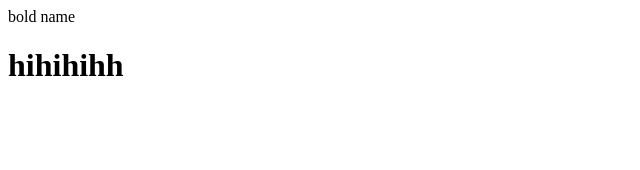
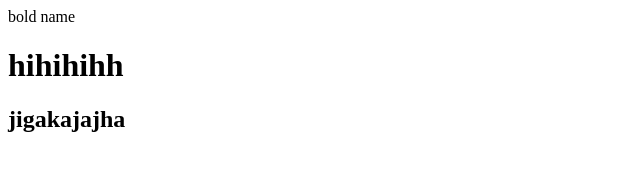
Before and after one commit to THIRDEYE4U/newproject, a plain HTML site: page index.html in a window 1280 px wide. Shown: the whole page, without its empty margins (0-640 px from the left). Drawn offline with Linux system fonts and the light colour scheme.

Commit message:
change add something

```diff
--- a/index.html
+++ b/index.html
@@ -4,6 +4,7 @@
 <body>
 <p> bold name </p>
 <h1> hihihihh </h1>
+<h2> jigakajajha </h2>
 </body>
 </head>
 </html>
```
